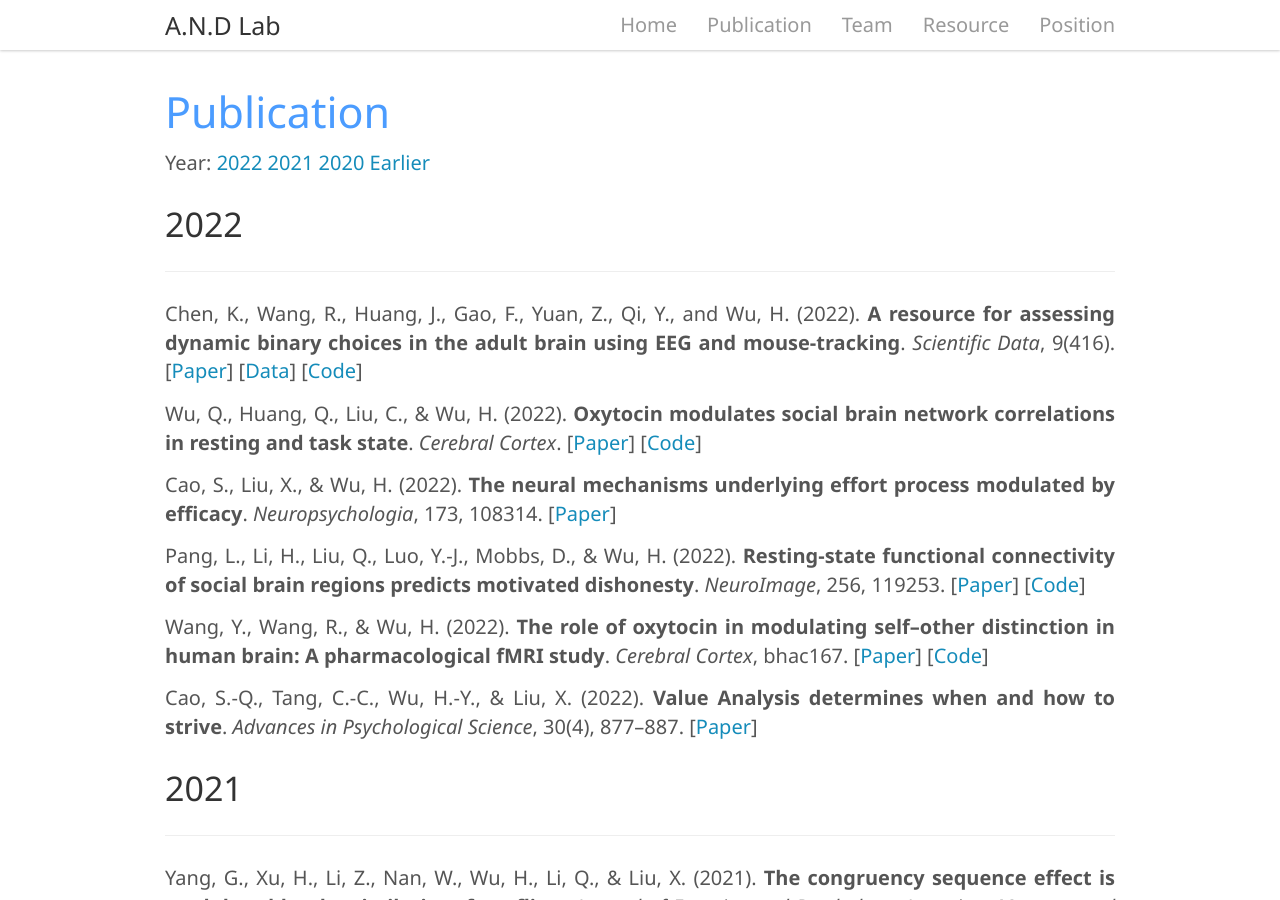
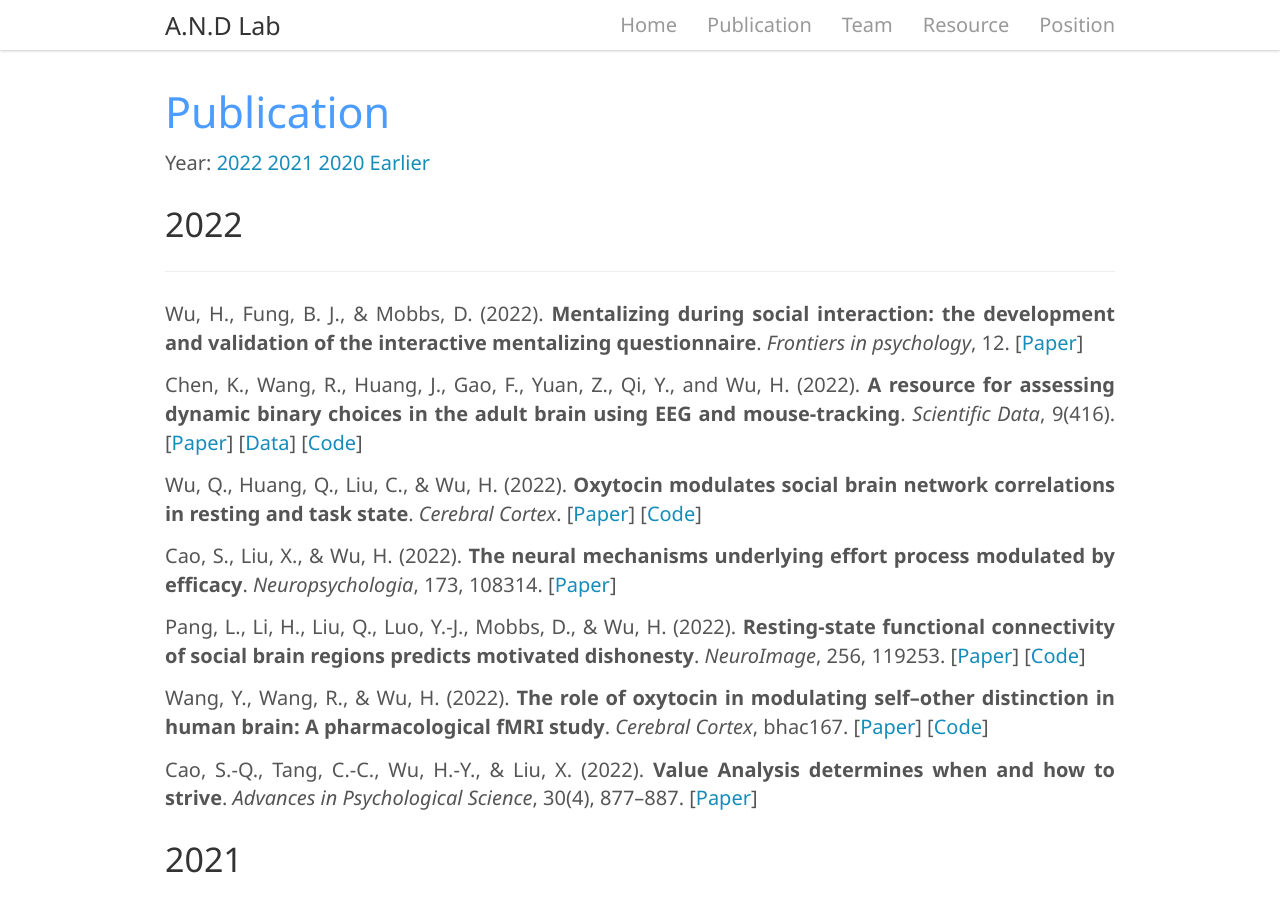
Before and after one commit to andlab-um/lab-website, a Jekyll site: the page built from _pages/publication.md, in a window 1280 px wide and 900 px high. Built offline with Jekyll 4.4.1, drawn with Linux system fonts in a browser that asks for light colours; nearby versions of some CDN libraries; some of the changed text lies outside the part shown.

Commit message:
Update publication

```diff
--- a/_pages/publication.md
+++ b/_pages/publication.md
@@ -13,6 +13,8 @@ Year: [2022](#2022) [2021](#2021) [2020](#2020) [Earlier](#earlier)
 ### 2022
 ---
 
+Wu, H., Fung, B. J., & Mobbs, D. (2022). **Mentalizing during social interaction: the development and validation of the interactive mentalizing questionnaire**. *Frontiers in psychology*, 12. [[Paper](https://doi.org/10.3389/fpsyg.2021.791835){:target='_blank'}]
+
 Chen, K., Wang, R., Huang, J., Gao, F., Yuan, Z., Qi, Y., and Wu, H. (2022). **A resource for assessing dynamic binary choices in the adult brain using EEG and mouse-tracking**. *Scientific Data*, 9(416). [[Paper](https://doi.org/10.1038/s41597-022-01538-5){:target="_blank"}] [[Data](https://openneuro.org/datasets/ds003766){:target="_blank"}] [[Code](https://github.com/andlab-um/MT-EEG-dataset){:target="_blank"}]
 
 Wu, Q., Huang, Q., Liu, C., & Wu, H. (2022). **Oxytocin modulates social brain network correlations in resting and task state**. *Cerebral Cortex*. [[Paper](https://doi.org/10.1093/cercor/bhac295){:target='_blank'}] [[Code](https://github.com/andlab-um/OT_task_rest){:target="_blank"}]
@@ -21,9 +23,7 @@ Cao, S., Liu, X., & Wu, H. (2022). **The neural mechanisms underlying effort pro
 
 Pang, L., Li, H., Liu, Q., Luo, Y.-J., Mobbs, D., & Wu, H. (2022). **Resting-state functional connectivity of social brain regions predicts motivated dishonesty**. *NeuroImage*, 256, 119253. [[Paper](https://doi.org/10.1016/j.neuroimage.2022.119253){:target='_blank'}] [[Code](https://github.com/andlab-um/restDishonesty){:target="_blank"}]
 
-
 Wang, Y., Wang, R., & Wu, H. (2022). **The role of oxytocin in modulating self–other distinction in human brain: A pharmacological fMRI study**. *Cerebral Cortex*, bhac167. [[Paper](https://doi.org/10.1093/cercor/bhac167){:target='_blank'}] [[Code](https://github.com/andlab-um/OT_face){:target="_blank"}]
-
 
 Cao, S.-Q., Tang, C.-C., Wu, H.-Y., & Liu, X. (2022). **Value Analysis determines when and how to strive**. *Advances in Psychological Science*, 30(4), 877–887. [[Paper](https://doi.org/10.3724/SP.J.1042.2022.00877){:target='_blank'}]
 
```
Also changed, not shown: other parts of _pages/publication.md (+0 -2 lines).
